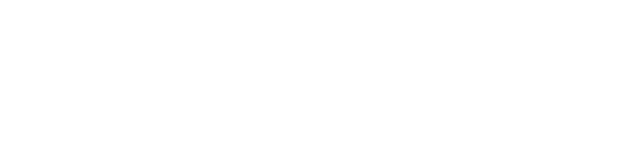
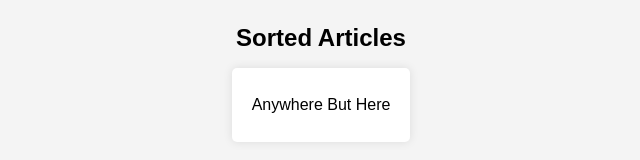
Before and after one commit to acciojob/sorting-articles-Neelam123K, a website: page main.html in a window 1280 px wide. Shown: the whole page, without its empty margins (319-959 px from the left). Drawn offline with Linux system fonts and the light colour scheme.

Commit message:
created a submission

```diff
--- a/main.html
+++ b/main.html
@@ -8,6 +8,15 @@
 
 <body>
 	<!-- the entire body must be written by student -->
+<div>
+        <h1>Sorted Articles</h1>
+        <ul id="band">
+			<li>Anywhere But Here</li>
+		</ul>
+
+
+    </div>
+
     <script type="text/javascript" src="./script.js">
 </script>
 
--- a/script.js
+++ b/script.js
@@ -1 +1,20 @@
 //your JS code here. If required.
+ const bands = [
+            'The Plot in You', 'The Devil Wears Prada', 'Pierce the Veil', 'Norma Jean',
+            'The Bled', 'Say Anything', 'The Midway State', 'We Came as Romans',
+            'Counterparts', 'Oh, Sleeper', 'A Skylit Drive', 'Anywhere But Here', 'An Old Dog'
+        ];
+
+        function stripArticle(bandName) {
+            return bandName.replace(/^(a |an |the )/i, '').trim();
+        }
+
+        // Sort bands while ignoring articles
+        const sortedBands = bands.sort((a, b) => stripArticle(a).localeCompare(stripArticle(b)));
+
+        // Select the "band" list and populate it
+        const bandList = document.getElementById('band');
+        sortedBands.forEach(band => {
+            const listItem = document.createElement('li');
+            listItem.textContent = band;
+            bandList.a
--- a/styles.css
+++ b/styles.css
@@ -1 +1,31 @@
 /*  your css code here. If applicable */
+body {
+            font-family: Arial, sans-serif;
+            display: flex;
+            justify-content: center;
+            align-items: center;
+            min-height: 100px;
+            background-color: #f4f4f4;
+        }
+        #band {
+            list-style: none;
+            padding: 0;
+            max-width: 400px;
+            margin: 0 auto;
+            background-color: #ffffff;
+            padding: 20px;
+            border-radius: 5px;
+            box-shadow: 0 0 10px rgba(0,0,0,0.1);
+        }
+        #band li {
+            padding: 8px 0;
+            border-bottom: 1px solid #ddd;
+        }
+        #band li:last-child {
+            border-bottom: none;
+        }
+        h1 {
+            text-align: center;
+            font-size: 24px;
+        }
+    </style>
```
